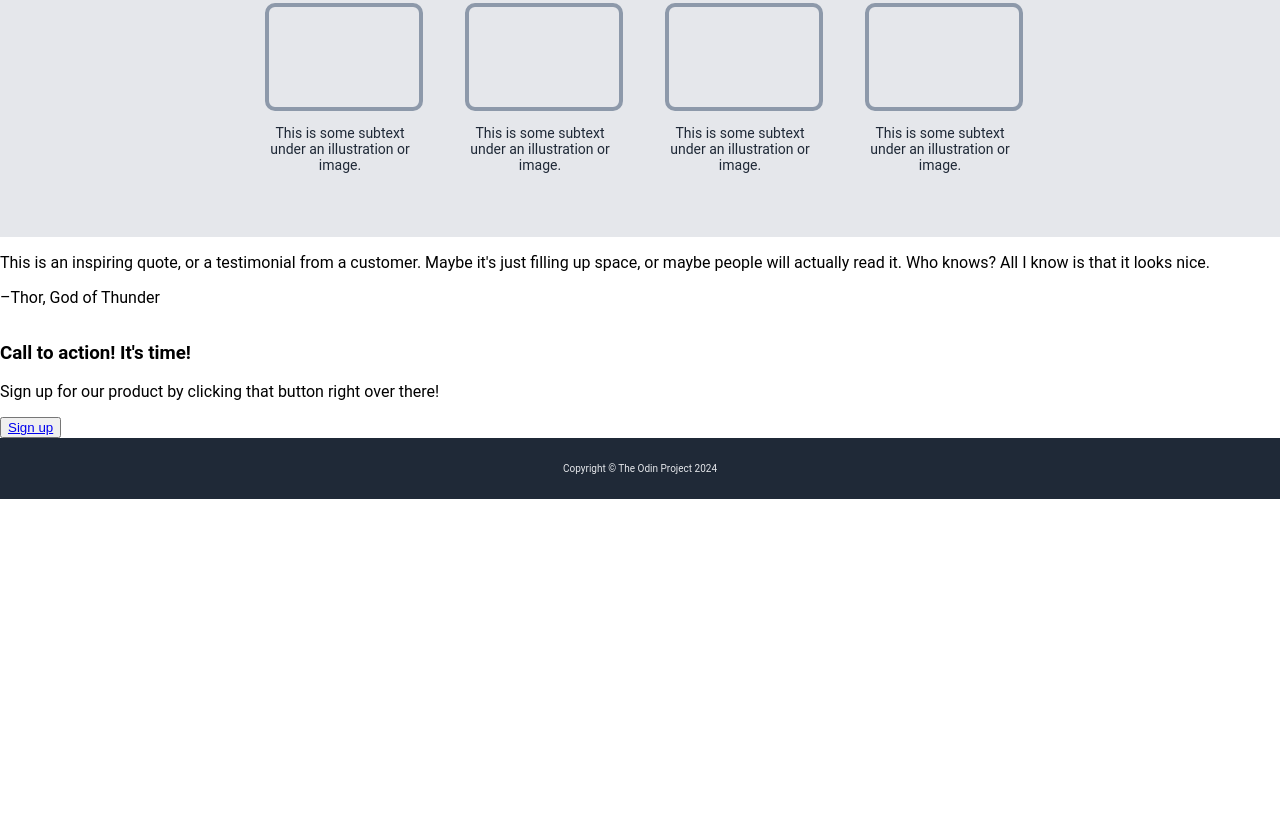
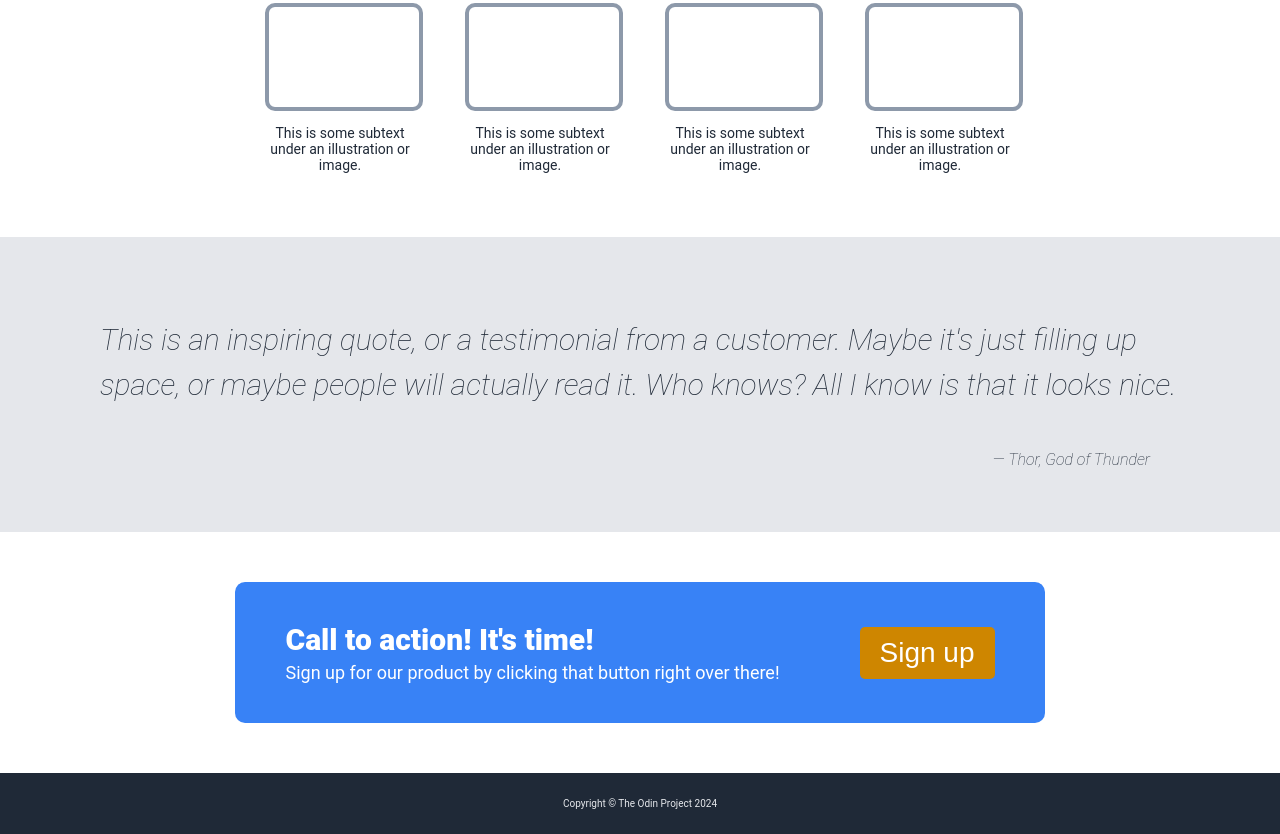
Before and after one commit to MatthewWestDev/landing-page, a plain HTML site: page index.html in a window 1280 px wide. Shown: the part 687-1521 px from the top of the page. Before the commit the page ends 1186 px from the top, so only its background shows below. Drawn offline with Linux system fonts and the light colour scheme.

Commit message:
Complete landing page

```diff
--- a/index.html
+++ b/index.html
@@ -54,19 +54,21 @@
         </div>
     </section>
 
-    <section class="testimonial">
+    <section class="testimonials">
         <p>This is an inspiring quote, or a testimonial from a customer. Maybe it's just filling up space, or maybe people will actually read it. Who knows? All I know is that it looks nice.</p>
-        <p class="author">–Thor, God of Thunder</p>
+        <p class="author">&mdash; Thor, God of Thunder</p>
     </section>
 
-    <section class="call-to-action">
-        <section>
-            <div class="wrapper">
+    <section class="cta">
+        <div class="wrapper">
+            <div class="text">
             <h3>Call to action! It's time!</h3>
             <p>Sign up for our product by clicking that button right over there!</p>
             </div>
+            <div class="buttons">
             <button><a href="#">Sign up</a></button>
-        </section>
+            </div>
+        </div>
     </section>
 
     </main>
--- a/styles.css
+++ b/styles.css
@@ -49,11 +49,12 @@ body {
 
   .featured {
     display: flex;
-    gap: 30px;
+    gap: 50px;
     background-color: #1f2937;
     color: #e5e7eb;
     font-size: 18px;
-    padding: 100px 15px;
+    padding: 100px 35px;
+    align-items: center;
   }
 
     .featured div {
@@ -64,13 +65,18 @@ body {
     font-size: 48px;
     font-weight: bold;
     color: #f9faf8;
+    margin: 0 0 20px 0;
+  }
+
+  .featured p {
+    margin-bottom: 30px;
   }
 
   .featured .place-holder {
     width: 100%;
     height: 300px;
-    background-color: #e5e7eb;
-    color: white;
+    background-color: #8d99aa;
+    color: #1F2937;
     font-size: 12px;
     display: flex;
     justify-content: center;
@@ -78,7 +84,7 @@ body {
   }
 
   .cards {
-    background-color: #e5e7eb;
+    background-color: #ffffff;
     color: #1f2937;
     font-size: 18px;
     padding: 50px 15px;
@@ -110,9 +116,77 @@ body {
     height: 100px;
   }
 
+  .testimonials {
+    background-color: #e5e7eb;
+    color: #1f2937;
+    font-size: 30px;
+    padding: 50px 100px;
+    font-style: italic;
+    font-weight: 200;
+    line-height: 1.5em;
+
+  }
+
+  .testimonials .author {
+    font-size: 16px;
+    text-align: right;
+    padding: 0 30px;
+    margin: 0;
+  }
+
+  .cta {
+    background-color: #ffffff;
+    padding: 50px 50px;
+    display: flex;
+    justify-content: center;
+    align-items: center;
+  }
+
+    .cta .wrapper {
+        background-color: #3882f6;
+        border-radius: 10px;
+        padding: 40px 50px;
+        display: flex;
+        justify-content: space-around;
+        gap: 80px;
+        align-items: center;
+
+    }
+
+    .cta .text {
+        flex: 1;
+        color: #fff;
+        font-size: 18px;
+
+    }
+
+    .cta h3 {
+        font-size: 30px;
+        font-weight: 900;
+        margin: 0 0 5px 0;
+    }
+
+    .cta p {
+        margin: 0;
+    }
+
+    .cta button {
+        flex-shrink: 0;
+    }
 
 
+  button {
+    padding: 10px 20px;
+    font-size: 28px;
+    font-weight: 400;
+    background-color: rgb(206, 134, 0);
+    border: none;
+    border-radius: 5px;
+  }
 
+  button a {
+    color: white;
+  }
   footer {
     display: flex;
     justify-content: center;
@@ -127,3 +201,7 @@ body {
   footer small {
     font-size: 10px;
   }
+
+  a {
+    text-decoration: none;
+  }
```
